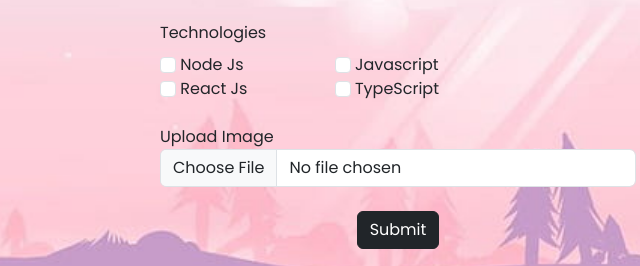
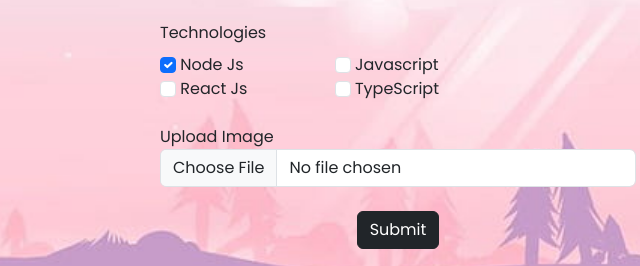
Before and after one commit to Frayaa/b48Task, a plain HTML site: page views/form-update.html in a window 1280 px wide. Shown: the part 443-709 px from the top of the page, 242-882 px from the left. Drawn offline with nearby package versions, Linux system fonts and the light colour scheme.

Commit message:
checkbox

```diff
--- a/views/form-update.html
+++ b/views/form-update.html
@@ -131,6 +131,8 @@
                     style="width: 40x"
                     ;
                     name="nodejs"
+                    checked
+                    value="{{.forms.Reactjs}}"
                   />
                   Node Js
                 </label>
```
